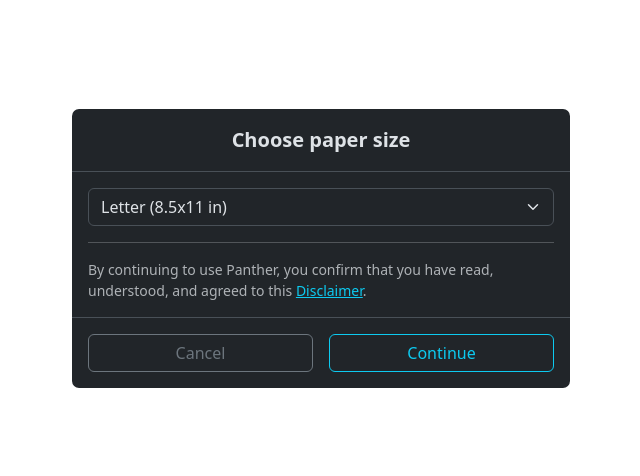
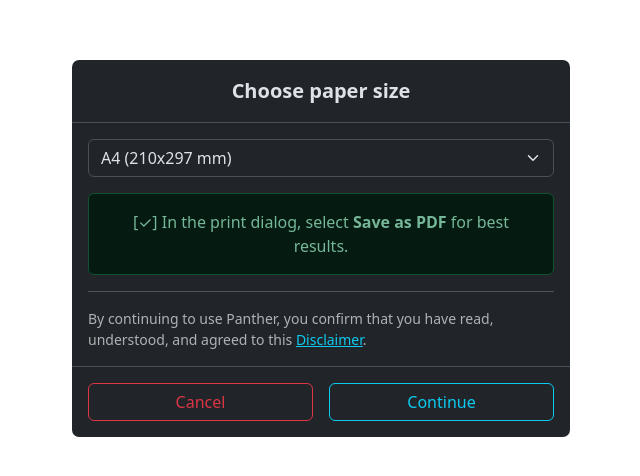
Before and after one commit to vinhngph/panther, a website built with Vite: page src/assets/modals/papersize.html in a window 1280 px wide. Shown: the part 152-628 px from the top of the page, without its empty margins (319-959 px from the left). Built offline with nearby package versions, Linux system fonts and the light colour scheme.

Commit message:
chore: update ui and tips

```diff
--- a/src/assets/modals/papersize.html
+++ b/src/assets/modals/papersize.html
@@ -18,17 +18,18 @@
                 <div class="modal-body">
                     <select id="paper-size" class="form-select">
                         <option value="A5.148.210">A5 (148x210 mm)</option>
-                        <option value="A4.210.297">A4 (210x297 mm)</option>
+                        <option value="A4.210.297" selected>A4 (210x297 mm)</option>
                         <option value="A3.297.420">A3 (297x420 mm)</option>
                         <option value="B5.176.250">B5 (176x250 mm)</option>
                         <option value="B4.250.353">B4 (250x353 mm)</option>
                         <option value="JIS-B5.182.257">JIS-B5 (182x257 mm)</option>
                         <option value="JIS-B4.257.364">JIS-B4 (257x364 mm)</option>
-                        <option value="letter.215.9.279.4" selected>Letter (8.5x11 in)</option>
+                        <option value="letter.215.9.279.4">Letter (8.5x11 in)</option>
                         <option value="legal.215.9.355.6">Legal (8.5x14 in)</option>
                         <option value="ledger.279.4.431.8">Ledger (11x17 in)</option>
                     </select>
-
+                    <div class="alert alert-success text-center py-3 mt-3"> [✓] In the
+                        print dialog, select <strong>Save as PDF</strong> for best results.</div>
                     <hr>
                     <p class="small mb-0 text-muted">
                         By continuing to use Panther, you confirm that you have read, understood, and agreed to this <a
@@ -39,7 +40,7 @@
 
                 <div class="modal-footer">
                     <div class="row gap-3 w-100">
-                        <button type="button" class="col btn btn-outline-secondary">Cancel</button>
+                        <button type="button" class="col btn btn-outline-danger">Cancel</button>
                         <button type="button" class="col btn btn-outline-info" data-ds-dismiss="modal">Continue</button>
                     </div>
                 </div>
--- a/src/assets/modals/papersize.js
+++ b/src/assets/modals/papersize.js
@@ -1,4 +1,4 @@
-document.querySelector("button.btn-outline-secondary").addEventListener("click", (e) => {
+document.querySelector("button.btn-outline-danger").addEventListener("click", (e) => {
     e.preventDefault()
     window.parent.postMessage({ type: "cancelled" }, "*")
 })
```
Also changed, not shown: src/popup/popup.html (+1 -1 lines), manifest.json.
